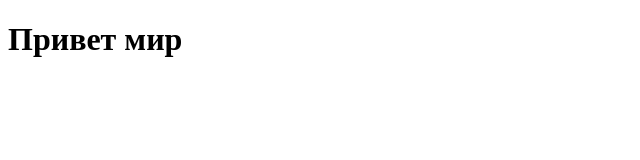
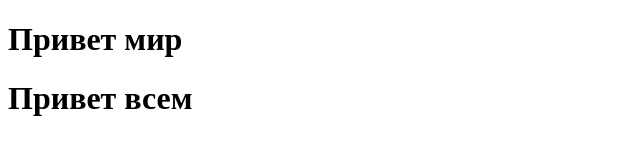
Before and after one commit to Nadia-Seliankina/first-project, a plain HTML site: page index.html in a window 1280 px wide. Shown: the whole page, without its empty margins (0-640 px from the left). Drawn offline with Linux system fonts and the light colour scheme.

Commit message:
урок 12

```diff
--- a/index.html
+++ b/index.html
@@ -8,5 +8,8 @@
       <div>
         <h1 class="title 1">Привет мир</h1>
       </div>
+      <div>
+        <h1 class="title 1">Привет всем</h1>
+      </div>
     </body>
 </html>
```
